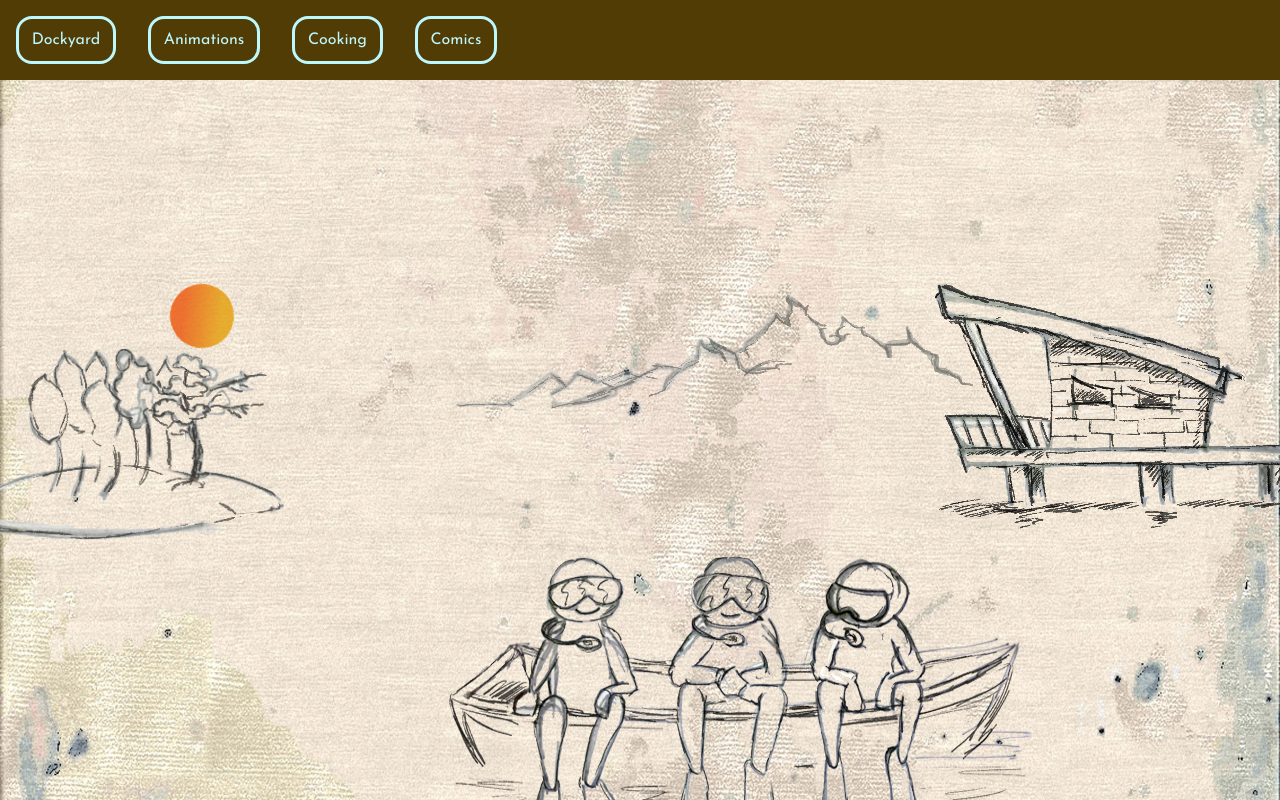
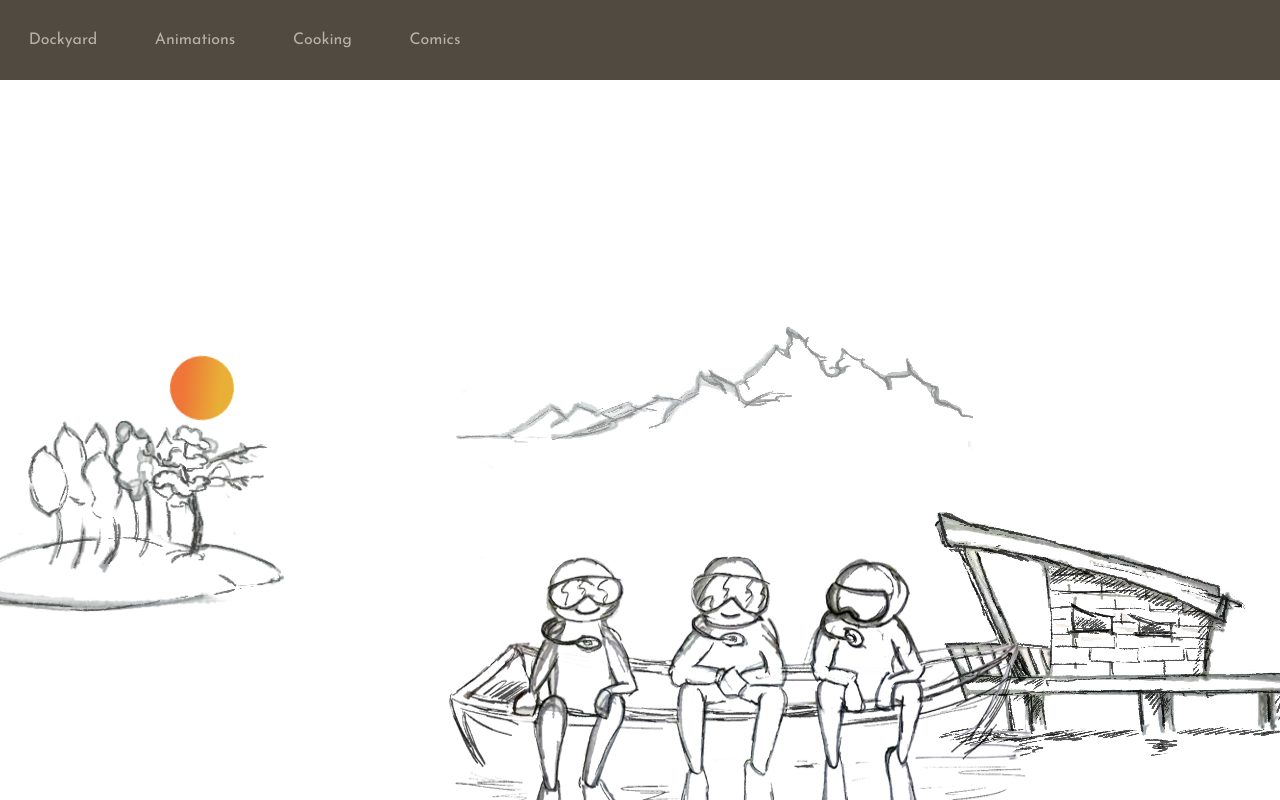
Before and after one commit to maikkinen/divers, a React (Create React App) app: page / in a window 1280 px wide. Shown: the top 800 px of the page. Built offline with nearby package versions, Linux system fonts and the light colour scheme.

Commit message:
React router page structure initiated

```diff
--- a/package.json
+++ b/package.json
@@ -11,6 +11,7 @@
     "react-bootstrap": "^1.0.0-beta.16",
     "react-dom": "^16.12.0",
     "react-materialize": "^3.5.9",
+    "react-router-dom": "^5.1.2",
     "react-scripts": "3.3.0",
     "styled-components": "^4.4.1"
   },
--- a/src/App.js
+++ b/src/App.js
@@ -1,9 +1,35 @@
 import React from 'react'
-import { Container} from 'react-bootstrap'
+import {
+  BrowserRouter as Router,
+  Route, Link, Redirect, withRouter
+} from 'react-router-dom'
+import { Container } from 'react-bootstrap'
 import NavbarElem from './components/Navbar'
 import Grid from './components/Grid'
 
 import watercolor from './pics/watercol_texture.jpg'
+
+import { Navbar, Nav } from 'react-bootstrap'
+import Waves from './animations/Waves'
+
+const containerStyle = {
+  width: '100%',
+  height: '10vh',
+  position: 'absolute',
+  left: '0px',
+  top: '0px',
+  //padding: '4vh',
+}
+
+//colors from UI coloring sketchbook pages 106-107
+
+const navbarStyle = {
+  backgroundColor: '#504A40',
+  width: '100%',
+  zindex: '100',
+  paddingTop: '4vh',
+  paddingBottom: '4vh',
+}
 
 const bgStyle = {
   margin: '0',
@@ -17,17 +43,42 @@ const bgStyle = {
   justifyContent: 'center',
   backgroundPosition: 'center',
   backgroundSize: 'cover',
-  backgroundRepeat: 'no-repeat',
+  backgroundRepeat: 'repeat',
   overflow: 'hidden',
   //opacity: '0.8',
 }
 
+const elementStyle = {
+  width: '5vw',
+  height: '5vh',
+  //border: 'solid',
+  borderRadius: '0.5em',
+  color: '#B8B2A7',
+  textDecoration: 'none',
+  padding: '1%',
+  margin: '2vh',
+}
+
 const App = () => {
   return (
-    <Container style={bgStyle}>
-      <NavbarElem/>
-      <Grid/>
-    </Container>
+    <Router>
+      <Container>
+        <Container style={containerStyle}>
+          <Navbar style={navbarStyle} bg="light" expand="lg" >
+            <Nav className="mr-auto">
+              <Link style={elementStyle} to="/">Dockyard</Link>
+              <Link style={elementStyle} to="/animations">Animations</Link>
+              <Link style={elementStyle} to="/cooking">Cooking</Link>
+              <Link style={elementStyle} to="/comics">Comics</Link>
+            </Nav>
+          </Navbar>
+        </Container>
+      </Container>
+      <Route exact path="/" render={() => <Grid/>} />
+      <Route path="/animations" render={() => <Grid/>} />
+      <Route path="/cooking" render={() => <Grid/>} />
+      <Route path="/comics" render={() => <Grid/>} />
+    </Router>
   )
 }
 
--- a/src/components/Grid.js
+++ b/src/components/Grid.js
@@ -47,7 +47,6 @@ const fullWidthRow = {
 const gridDiversStyle = {
   width: '50%',
   height: '50%',
-  overflow: 'hidden',
   backgroundRepeat: 'no-repeat',
   //backgroundColor: 'red',
 }
--- a/src/components/Navbar.js
+++ b/src/components/Navbar.js
@@ -36,10 +36,10 @@ const NavbarElem = () => {
     <Container style={containerStyle}>
       <Navbar style={navbarStyle} bg="light" expand="lg" >
         <Nav className="mr-auto">
-          <Nav.Link style={elementStyle} href="#home">Dockyard</Nav.Link>
-          <Nav.Link style={elementStyle} href="#animations">Animations</Nav.Link>
-          <Nav.Link style={elementStyle} href="#cooking">Cooking</Nav.Link>
-          <Nav.Link style={elementStyle} href="#comics">Comics</Nav.Link>
+          <Nav.Link style={elementStyle} href="/home">Dockyard</Nav.Link>
+          <Nav.Link style={elementStyle} href="/animations">Animations</Nav.Link>
+          <Nav.Link style={elementStyle} href="/cooking">Cooking</Nav.Link>
+          <Nav.Link style={elementStyle} href="/comics">Comics</Nav.Link>
 
         </Nav>
 
```
Also changed, not shown: 1 other file (tests, documents, lock files or other folders).
